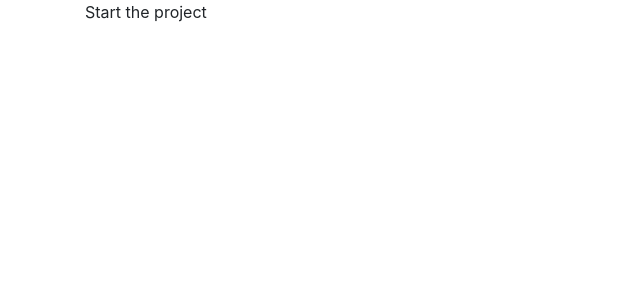
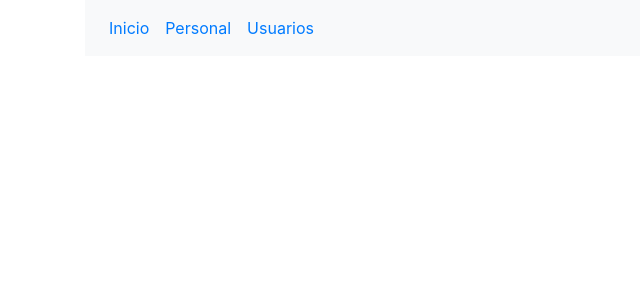
Before and after one commit to acalvom/learning-react-routes, a React (Create React App) app: page / in a window 1280 px wide. Shown: the top 300 px of the page, without its empty margins (0-640 px from the left). Built offline with nearby package versions, Linux system fonts and the light colour scheme.

Commit message:
Add Navbar

```diff
--- a/src/App.js
+++ b/src/App.js
@@ -1,10 +1,25 @@
 import React from "react";
+import {BrowserRouter as Router, Switch, Route, Link} from "react-router-dom";
 
 function App() {
     return (
-        <div className="container">
-            Start the project
-        </div>
+        <Router>
+            <div className="container">
+                <nav className="navbar navbar-expand-sm bg-light">
+                    <ul className="navbar-nav">
+                        <li className="nav-item">
+                            <a className="nav-link" href="#">Inicio</a>
+                        </li>
+                        <li className="nav-item">
+                            <a className="nav-link" href="#">Personal</a>
+                        </li>
+                        <li className="nav-item">
+                            <a className="nav-link" href="#">Usuarios</a>
+                        </li>
+                    </ul>
+                </nav>
+            </div>
+        </Router>
     );
 }
 
```
